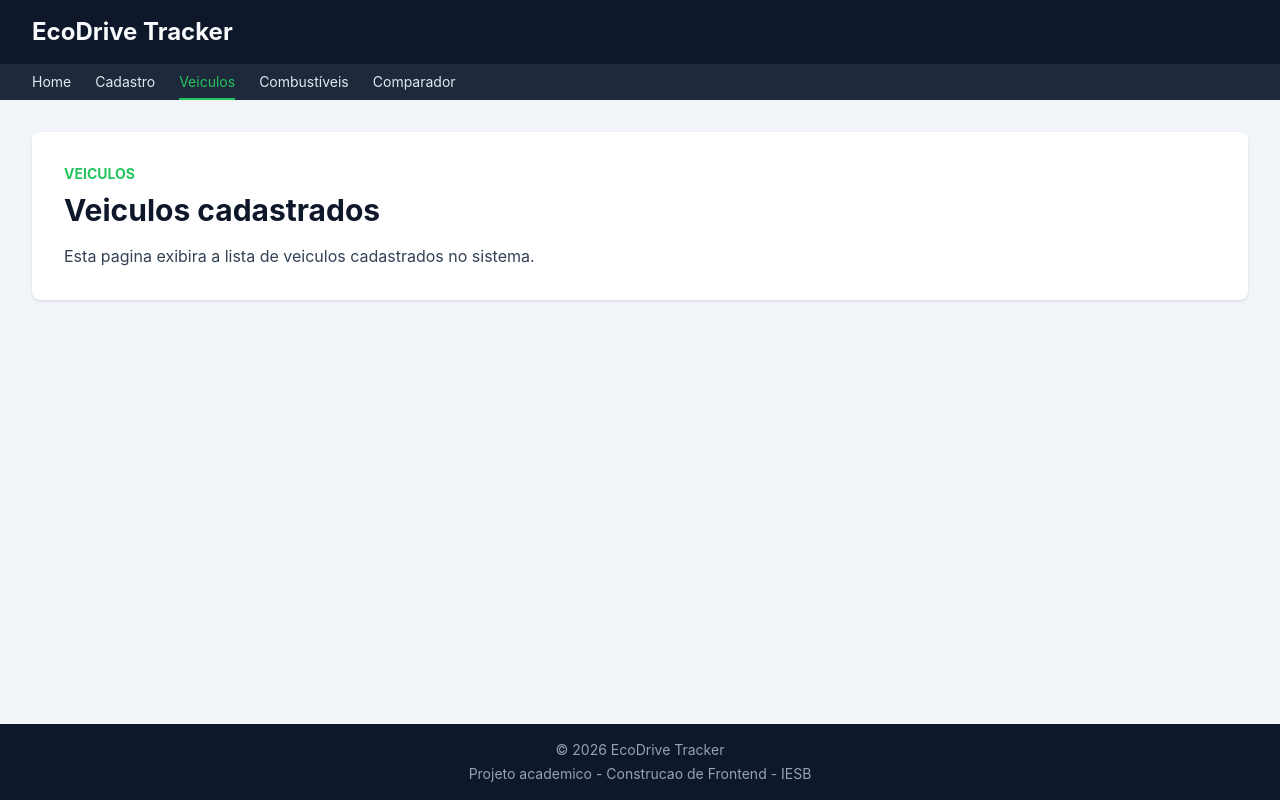
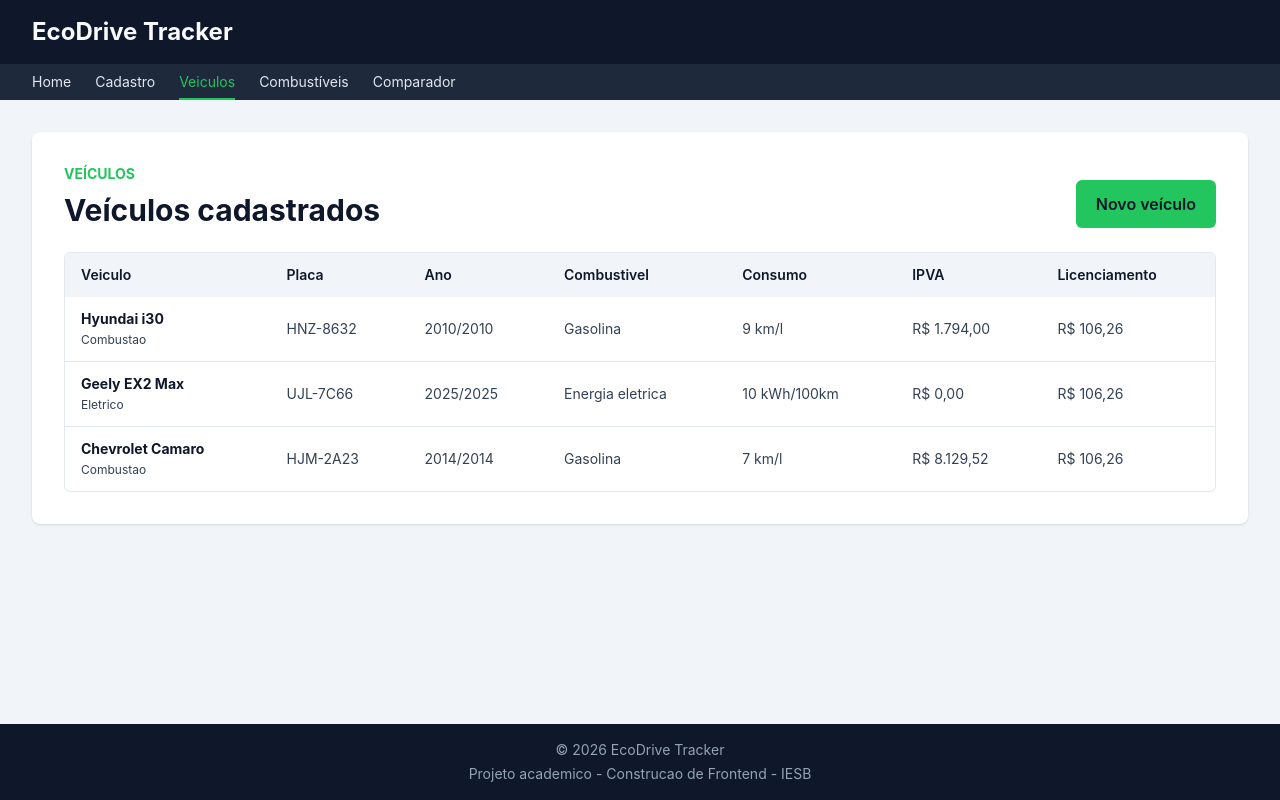
Before and after one commit to Gerebabh/ecodrive-tracker-react, a React (Vite) app: page /veiculos in a window 1280 px wide. Built offline with nearby package versions, Linux system fonts and the light colour scheme; data requests are answered from the project's data file.

Commit message:
feat: cria listagem de veiculos. Fecha #16

```diff
--- /dev/null
+++ b/components/VehicleTable.jsx
@@ -0,0 +1,68 @@
+function formatCurrency(value) {
+  return Number(value).toLocaleString('pt-BR', {
+    style: 'currency',
+    currency: 'BRL',
+  })
+}
+
+function formatFuel(value) {
+  const fuelNames = {
+    gasolina: 'Gasolina',
+    etanol: 'Etanol',
+    diesel: 'Diesel',
+    energia_eletrica: 'Energia eletrica',
+  }
+
+  return fuelNames[value] ?? value
+}
+
+function VehicleTable({ veiculos }) {
+  return (
+    <div className="w-full max-w-full overflow-x-auto rounded-md border border-[#E2E8F0]">
+      <table className="min-w-[900px] w-full border-collapse text-left text-sm">
+        <thead className="bg-[#F1F5F9] text-[#0F172A]">
+          <tr>
+            <th className="px-4 py-3 font-semibold">Veiculo</th>
+            <th className="px-4 py-3 font-semibold">Placa</th>
+            <th className="px-4 py-3 font-semibold">Ano</th>
+            <th className="px-4 py-3 font-semibold">Combustivel</th>
+            <th className="px-4 py-3 font-semibold">Consumo</th>
+            <th className="px-4 py-3 font-semibold">IPVA</th>
+            <th className="px-4 py-3 font-semibold">Licenciamento</th>
+          </tr>
+        </thead>
+
+        <tbody className="divide-y divide-[#E2E8F0] text-[#334155]">
+          {veiculos.map((veiculo) => (
+            <tr key={veiculo.id} className="hover:bg-[#F8FAFC]">
+              <td className="px-4 py-3">
+                <strong className="block text-[#0F172A]">
+                  {veiculo.marca} {veiculo.modelo}
+                </strong>
+                <span className="text-xs capitalize">{veiculo.tipo}</span>
+              </td>
+              <td className="whitespace-nowrap px-4 py-3">{veiculo.placa}</td>
+              <td className="whitespace-nowrap px-4 py-3">
+                {veiculo.anoFabricacao}/{veiculo.anoModelo}
+              </td>
+              <td className="whitespace-nowrap px-4 py-3">
+                {formatFuel(veiculo.combustivel)}
+              </td>
+              <td className="whitespace-nowrap px-4 py-3">
+                {veiculo.consumoMedio} {veiculo.unidadeConsumo}
+              </td>
+              <td className="whitespace-nowrap px-4 py-3">
+                {formatCurrency(veiculo.ipva)}
+              </td>
+              <td className="whitespace-nowrap px-4 py-3">
+                {formatCurrency(veiculo.licenciamento)}
+              </td>
+            </tr>
+          ))}
+        </tbody>
+      </table>
+    </div>
+  )
+}
+
+export default VehicleTable
--- a/db.json
+++ b/db.json
@@ -40,7 +40,7 @@
       "unidadeConsumo": "km/l",
       "ipva": 8129.52,
       "licenciamento": 106.26,
-      "id": "Op_JugNLPdc"
+      "id": "3"
     }
   ],
   "$schema": "./node_modules/json-server/schema.json"
--- a/layouts/Layout.jsx
+++ b/layouts/Layout.jsx
@@ -15,7 +15,7 @@ function Layout() {
         <Navbar />
       </header>
 
-      <main className="mx-auto w-full max-w-7xl flex-1 px-4 py-6 sm:px-6 sm:py-8 lg:px-8">
+      <main className="mx-auto w-full min-w-0 max-w-7xl flex-1 px-4 py-6 sm:px-6 sm:py-8 lg:px-8">
         <Outlet />
       </main>
 
--- a/pages/Veiculos.jsx
+++ b/pages/Veiculos.jsx
@@ -1,15 +1,62 @@
+import { Link } from 'react-router'
+import VehicleTable from '../components/VehicleTable'
+import { useVehicleContext } from '../src/hooks/useVehicleContext'
+
 function Veiculos() {
+  const { veiculos, loading, error } = useVehicleContext()
+
   return (
-    <section className="rounded-lg bg-white p-8 shadow-sm">
-      <p className="mb-2 text-sm font-bold uppercase text-[#22C55E]">
-        Veiculos
-      </p>
-      <h1 className="mb-4 text-3xl font-bold text-[#0F172A]">
-        Veiculos cadastrados
-      </h1>
-      <p className="text-[#334155]">
-        Esta pagina exibira a lista de veiculos cadastrados no sistema.
-      </p>
+    <section className="min-w-0 rounded-lg bg-white p-4 shadow-sm sm:p-6 lg:p-8">
+      <div className="mb-6 flex flex-col gap-4 sm:flex-row sm:items-end sm:justify-between">
+        <div>
+          <p className="mb-2 text-sm font-bold uppercase text-[#22C55E]">
+            Veículos
+          </p>
+          <h1 className="text-3xl font-bold text-[#0F172A]">
+            Veículos cadastrados
+          </h1>
+        </div>
+
+        <Link
+          to="/cadastro"
+          className="inline-flex items-center justify-center rounded-md bg-[#22C55E] px-5 py-3 font-semibold text-[#0F172A] hover:bg-[#16A34A]"
+        >
+          Novo veículo
+        </Link>
+      </div>
+
+      {loading && (
+        <p
+          role="status"
+          className="rounded-md bg-[#F1F5F9] px-4 py-6 text-center text-[#334155]"
+        >
+          Carregando veículos...
+        </p>
+      )}
+
+      {!loading && error && (
+        <p
+          role="alert"
+          className="rounded-md bg-[#FEE2E2] px-4 py-6 text-center text-[#DC2626]"
+        >
+          {error}
+        </p>
+      )}
+
+      {!loading && !error && veiculos.length === 0 && (
+        <div className="rounded-md border border-dashed border-[#CBD5E1] px-4 py-8 text-center">
+          <p className="font-semibold text-[#0F172A]">
+            Nenhum veículo cadastrado.
+          </p>
+          <p className="mt-1 text-sm text-[#334155]">
+            Cadastre o primeiro veículo para iniciar as comparações.
+          </p>
+        </div>
+      )}
+
+      {!loading && !error && veiculos.length > 0 && (
+        <VehicleTable veiculos={veiculos} />
+      )}
     </section>
   )
 }
```
